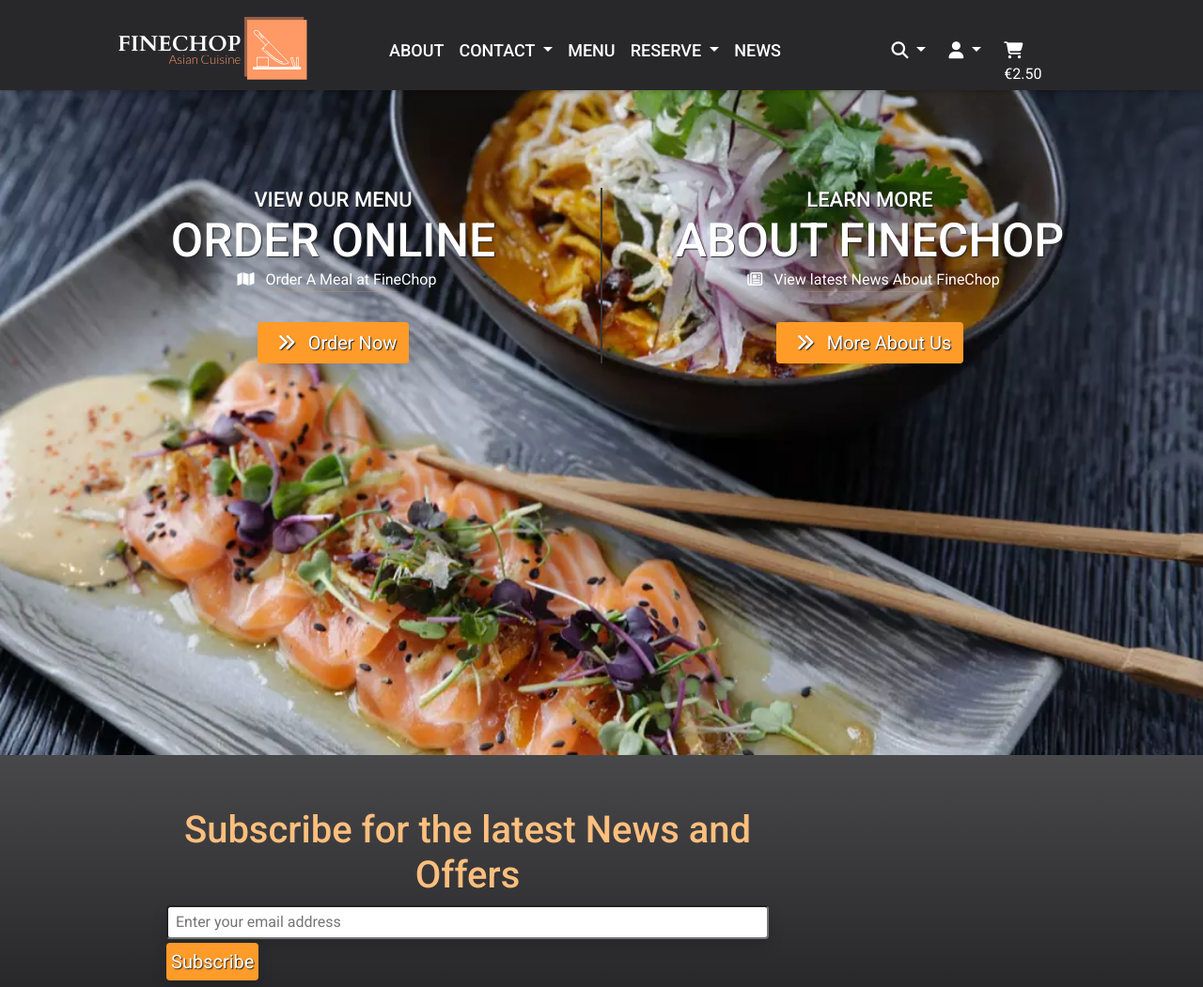
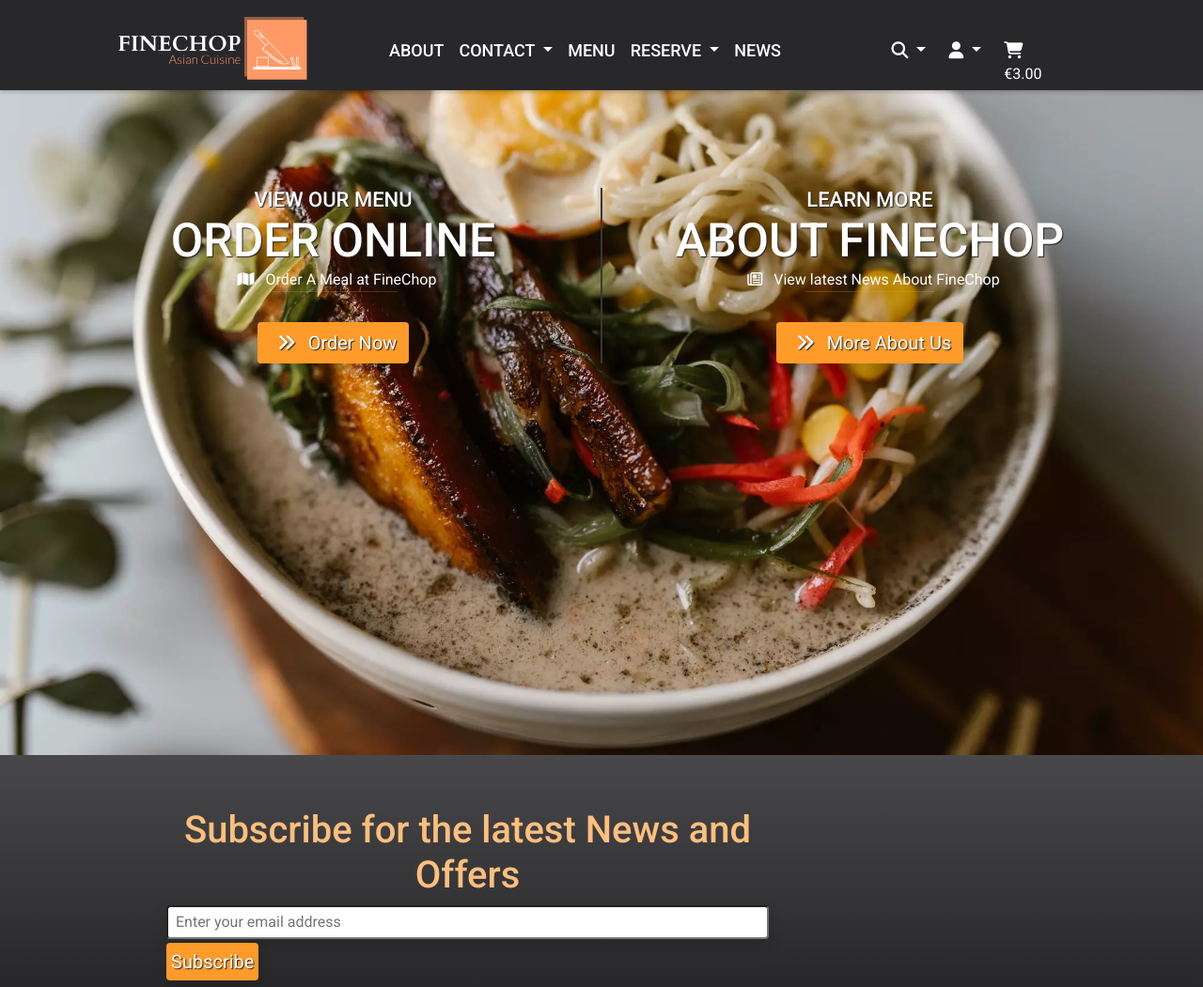
Before and after one commit to Code-Institute-Submissions/KristianColville1-fine-chop_JanResub, a Django app: page / in a window 1280 px wide. Shown: the top 1051 px of the page at 94% size. Run offline with Django 3.2, Linux system fonts and the light colour scheme; some libraries are stand-ins or nearby versions.

Commit message:
Update home slideshow image sequence and update delivery cost in settings

```diff
--- a/core/settings.py
+++ b/core/settings.py
@@ -258,7 +258,7 @@ if 'USE_AWS' in os.environ:
 # Default primary key field type
 # https://docs.djangoproject.com/en/3.2/ref/settings/#default-auto-field
 
-MINIMUM_DELIVERY_COST = 2.50
+MINIMUM_DELIVERY_COST = 3
 DELIVERY_COST_PER_KM = 0.40
 
 DEFAULT_AUTO_FIELD = 'django.db.models.BigAutoField'
--- a/home/static/home/css/background.css
+++ b/home/static/home/css/background.css
@@ -1,19 +1,19 @@
 .home-img-1{
-    background: url('/static/img/home-page/home-1.webp')no-repeat center center;
+    background: url('/static/img/home-page/home-2.webp')no-repeat center center;
     background-size: cover;
 }
 
 .home-img-2 {
-    background: url('/static/img/home-page/home-2.webp')no-repeat center center;
+    background: url('/static/img/home-page/home-3.webp')no-repeat center center;
     background-size: cover;
 }
 
 .home-img-3 {
-    background: url('/static/img/home-page/home-3.webp')no-repeat center center;
+    background: url('/static/img/home-page/home-4.webp')no-repeat center center;
     background-size: cover;
 }
 
 .home-img-4 {
-    background: url('/static/img/home-page/home-4.webp')no-repeat center center;
+    background: url('/static/img/home-page/home-1.webp')no-repeat center center;
     background-size: cover;
 }
```
Also changed, not shown: static/img/favicon/site.webmanifest.
